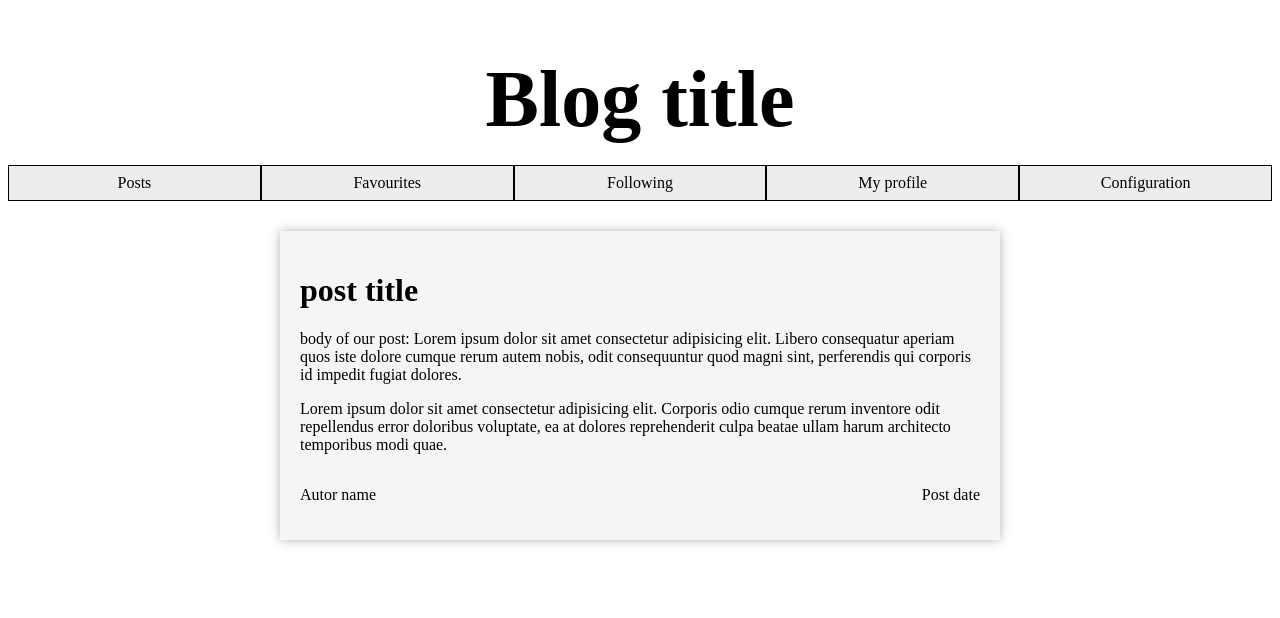
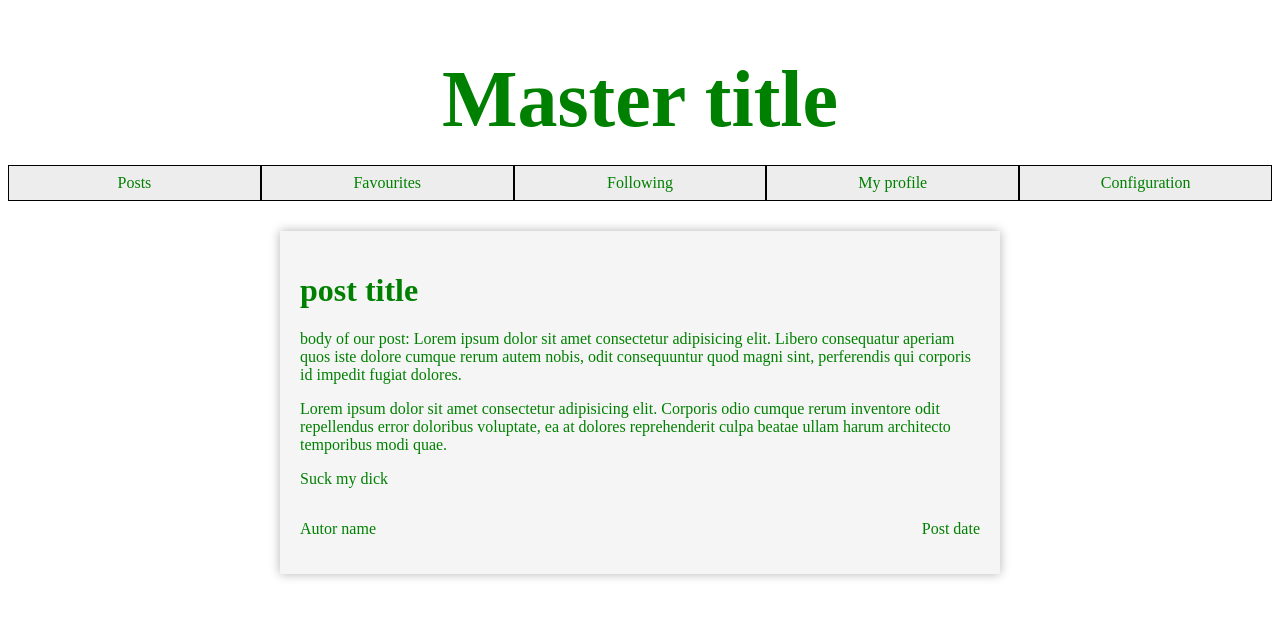
Before and after one commit to santiabo17/hyperBlog_curso_git_github, a plain HTML site: page index.html in a window 1280 px wide. Drawn offline with Linux system fonts and the light colour scheme.

Commit message:
Modifique cabecera, color del texto y agregue una groseria

```diff
--- a/index.html
+++ b/index.html
@@ -9,7 +9,7 @@
 <body>
     <div class="container">
         <div class="cabecera">
-            <h1 class="head_title">Blog title</h1>
+            <h1 class="head_title">Master title</h1>
             <div class="sections">
                 <div>Posts</div>
                 <div>Favourites</div>
@@ -22,6 +22,7 @@
             <h1>post title</h1>
             <p>body of our post: Lorem ipsum dolor sit amet consectetur adipisicing elit. Libero consequatur aperiam quos iste dolore cumque rerum autem nobis, odit consequuntur quod magni sint, perferendis qui corporis id impedit fugiat dolores.</p>
             <p>Lorem ipsum dolor sit amet consectetur adipisicing elit. Corporis odio cumque rerum inventore odit repellendus error doloribus voluptate, ea at dolores reprehenderit culpa beatae ullam harum architecto temporibus modi quae.</p>
+            <p>Suck my dick</p>
             <span class="info_post">
                 <p>Autor name</p>
                 <p>Post date</p>
--- a/style.css
+++ b/style.css
@@ -1,6 +1,7 @@
 body {
     font-family: 'Times New Roman', Times, serif;
     font-weight: 100;
+    color: green;
 }
 
 .container {
```
